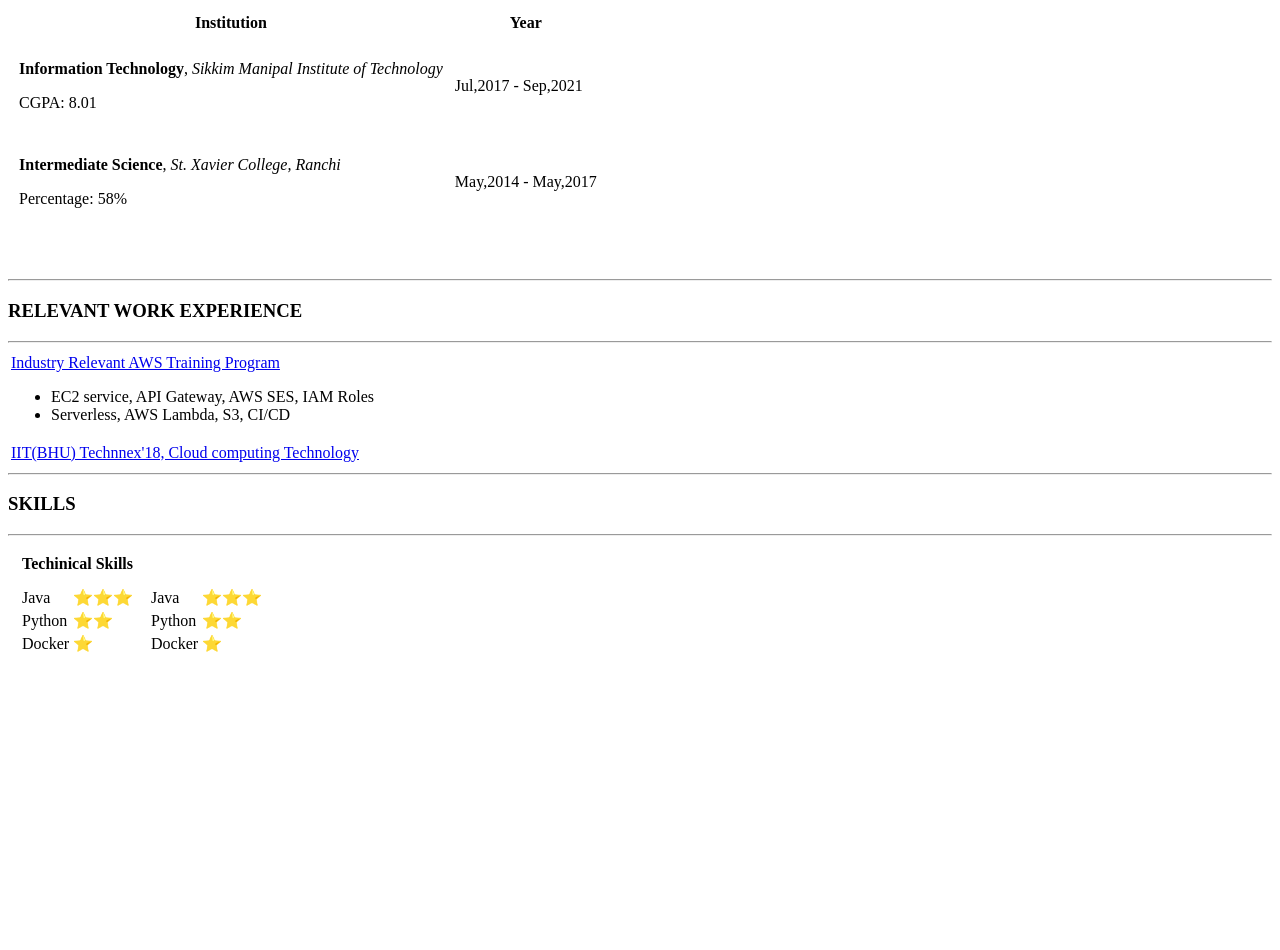
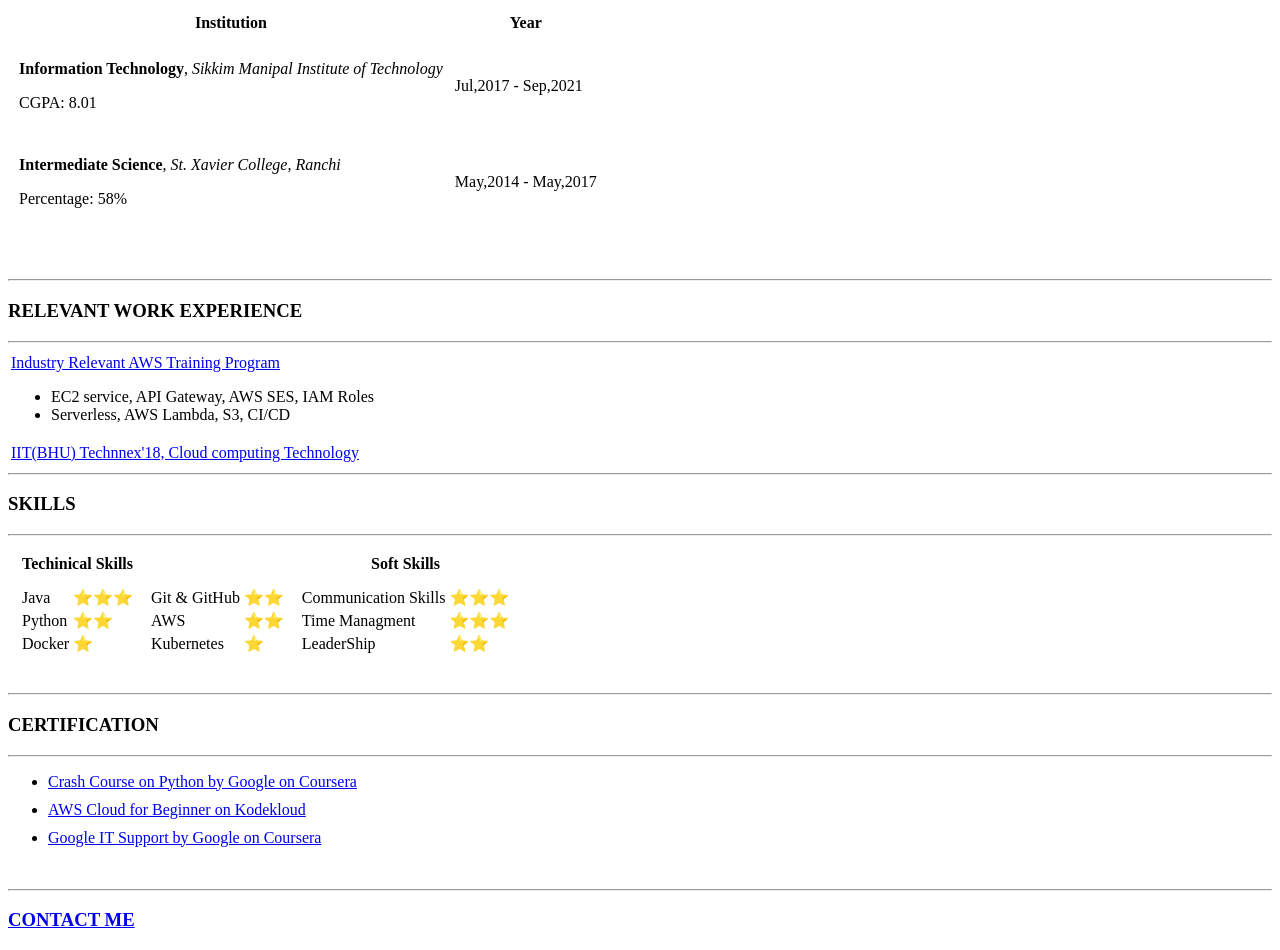
Before and after one commit to AMIT-BARLA/Web-Development, a plain HTML site: page Web-Development/HTML-Personal-Site/index.html in a window 1280 px wide. Shown: the part 355-1305 px from the top of the page. Before the commit the page ends 1048 px from the top, so only its background shows below. Drawn offline with Linux system fonts and the light colour scheme.

Commit message:
index.html updated and contact.html added

```diff
--- a/Web-Development/HTML-Personal-Site/index.html
+++ b/Web-Development/HTML-Personal-Site/index.html
@@ -65,7 +65,8 @@
     <table>
         <tr>
             <td>
-                <a href="https://drive.google.com/file/d/1gkJ-zElMYN55r4MbuFJ0OXwX3Q0QG8UX/view">Industry Relevant AWS Training Program</a>
+                <a href="https://drive.google.com/file/d/1gkJ-zElMYN55r4MbuFJ0OXwX3Q0QG8UX/view">Industry Relevant AWS
+                    Training Program</a>
                 <ul>
                     <li>EC2 service, API Gateway, AWS SES, IAM Roles</li>
                     <li>Serverless, AWS Lambda, S3, CI/CD</li>
@@ -77,7 +78,8 @@
         </tr>
         <tr>
             <td>
-                <a href="https://drive.google.com/file/d/1bRCmaa1CoBijhV9lz_B7URAQGKSXNRkM/view">IIT(BHU) Technnex'18, Cloud computing Technology</a>
+                <a href="https://drive.google.com/file/d/1bRCmaa1CoBijhV9lz_B7URAQGKSXNRkM/view">IIT(BHU) Technnex'18,
+                    Cloud computing Technology</a>
 
             </td>
         </tr>
@@ -90,6 +92,8 @@
         <thead>
             <tr>
                 <th>Techinical Skills</th>
+                <th></th>
+                <th>Soft Skills</th>
             </tr>
 
         </thead>
@@ -116,16 +120,34 @@
                 <table>
                     <tbody>
                         <tr>
-                            <td> Java</td>
+                            <td> Git & GitHub</td>
+                            <td>⭐⭐</td>
+                        </tr>
+                        <tr>
+                            <td> AWS</td>
+                            <td>⭐⭐</td>
+                        </tr>
+                        <tr>
+                            <td> Kubernetes</td>
+                            <td>⭐</td>
+                        </tr>
+                    </tbody>
+                </table>
+            </td>
+            <td>
+                <table>
+                    <tbody>
+                        <tr>
+                            <td> Communication Skills</td>
                             <td>⭐⭐⭐</td>
                         </tr>
                         <tr>
-                            <td> Python</td>
-                            <td>⭐⭐</td>
+                            <td> Time Managment</td>
+                            <td>⭐⭐⭐</td>
                         </tr>
                         <tr>
-                            <td> Docker</td>
-                            <td>⭐</td>
+                            <td> LeaderShip</td>
+                            <td>⭐⭐</td>
                         </tr>
                     </tbody>
                 </table>
@@ -133,9 +155,24 @@
         </tr>
     </table>
     <br>
+    <hr>
+    <h3>CERTIFICATION</h3>
+    <hr>
+    <ul>
+        <li style="margin-bottom: 10px"> <a
+                href="https://www.coursera.org/account/accomplishments/verify/ETBH4L66Z9PP?utm_source=link&utm_medium=certificate&utm_content=cert_image&utm_campaign=sharing_cta&utm_product=course">Crash
+                Course on Python by Google on Coursera</a></li>
+        <li style="margin-bottom: 10px"> <a
+                href="https://kodekloud.com/certificate-verification/7A63920BB8-7C8792BCC9-7A5D5F1E38/">AWS Cloud for
+                Beginner on Kodekloud</a></li>
+        <li style="margin-bottom: 10px"><a
+                href="https://www.coursera.org/account/accomplishments/specialization/certificate/TWPZ8PZ5F5MG">Google
+                IT Support by Google on Coursera</a></li>
 
-
-
+    </ul>
+    <br>
+    <hr>
+<a href="contact.html"><h3>CONTACT ME</h3></a>
 </body>
 
 </html>
```
Also changed, not shown: Web-Development/HTML-Personal-Site/contact.html (added, +29 -0 lines).
